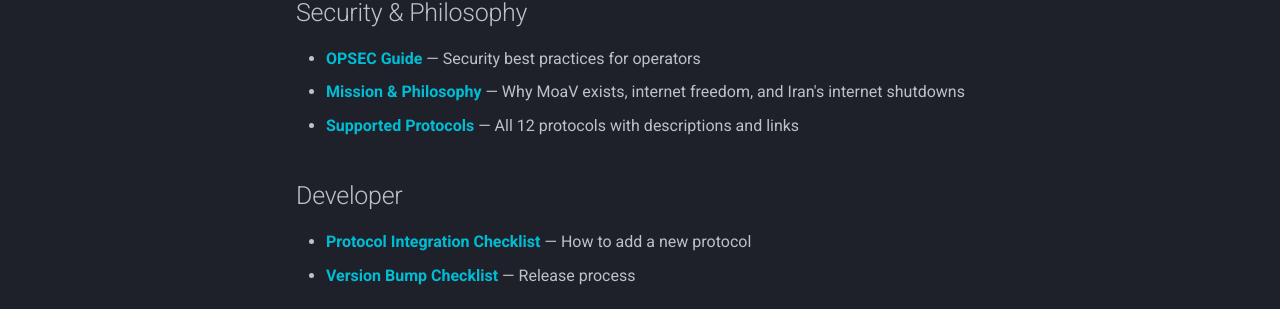
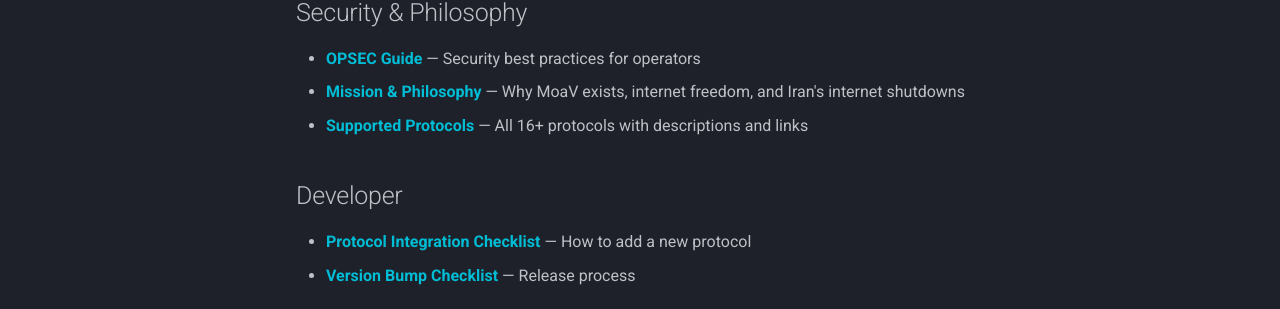
Before and after one commit to MotherofallVPNs/moav-site, an MkDocs documentation site: the page built from docs/index.md, in a window 1280 px wide and 1355 px high. Shown: the part 998-1307 px from the top of the window. Built offline with MkDocs 1.6.1 and Material for MkDocs 9.7.7, drawn with Linux system fonts in a browser that asks for light colours; comment, search, counter and statistics services are not loaded.

Commit message:
docs: fix CHANGELOG compare-links + stale protocol count
- CHANGELOG: [Unreleased] now compares from v1.8.0; add the missing
  [1.8.0]/[1.7.9]/[1.7.8] compare links (per VERSION-BUMP-CHECKLIST).
- docs/index.md: "All 12 protocols" -> "16+" to match README/site/protocols.md.

Co-Authored-By: Claude Opus 4.7 (1M context) <noreply@anthropic.com>

```diff
--- a/docs/index.md
+++ b/docs/index.md
@@ -30,7 +30,7 @@ Read about [why MoaV exists and the mission behind it](philosophy.md).
 
 - **[OPSEC Guide](OPSEC.md)** — Security best practices for operators
 - **[Mission & Philosophy](philosophy.md)** — Why MoaV exists, internet freedom, and Iran's internet shutdowns
-- **[Supported Protocols](protocols.md)** — All 12 protocols with descriptions and links
+- **[Supported Protocols](protocols.md)** — All 16+ protocols with descriptions and links
 
 ## Developer
 
```
